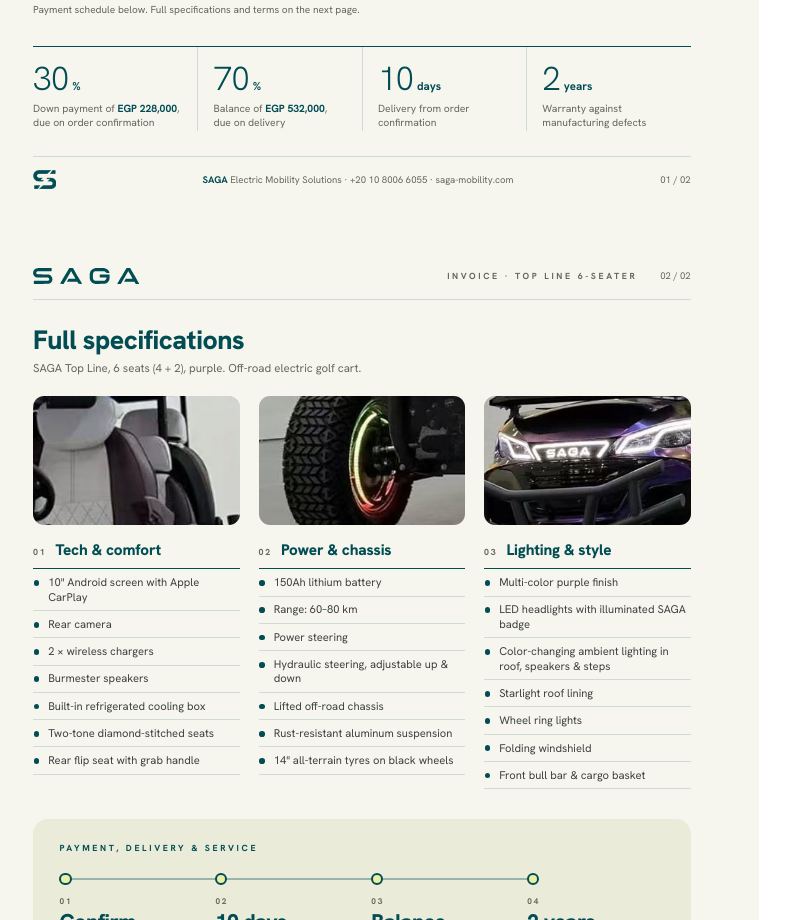
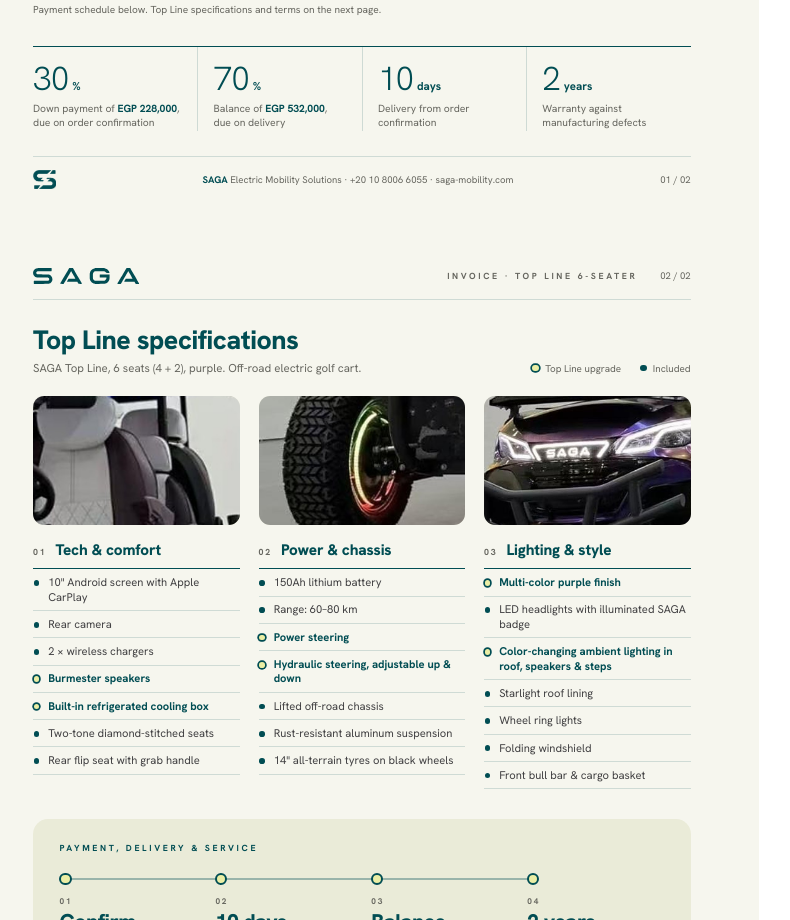
Before and after one commit to mustafaelgindi8-png/Gindi-Website, a plain HTML site: page quotations/saga-top-line-6-invoice/invoice.html in a window 1280 px wide. Shown: the part 900-1820 px from the top of the page, without its empty margins (35-825 px from the left). Drawn offline with Linux system fonts and the light colour scheme.

Commit message:
Invoice: label Top Line specifications and mark Top Line upgrades
All 13 Top Line items from the SAGA price list are on the invoice;
the six Top Line upgrades are now highlighted with a legend.
Price stays EGP 760,000.

Co-Authored-By: Claude Opus 5.5 <noreply@anthropic.com>
Claude-Session: https://claude.ai/code/session_013WdPT5LhnSLoUsRgdwVERE

```diff
--- a/quotations/saga-top-line-6-invoice/invoice.html
+++ b/quotations/saga-top-line-6-invoice/invoice.html
@@ -125,7 +125,9 @@
   .p2-head .right { display: flex; align-items: center; gap: 6mm; color: var(--muted); }
   .p2-head .pg { font-size: 7.2pt; }
 
-  .sec-head { margin-top: 7mm; }
+  .sec-head { margin-top: 7mm; display: flex; justify-content: space-between; align-items: flex-end; gap: 10mm; }
+  .legend { display: flex; gap: 5mm; padding-bottom: .8mm; font-size: 7.4pt; color: var(--muted); white-space: nowrap; }
+  .legend i { display: inline-block; width: 1.8mm; height: 1.8mm; border-radius: 50%; margin-right: 1.6mm; vertical-align: .05mm; background: var(--teal); }
   .sec-head h2 { font-size: 20pt; font-weight: 800; color: var(--teal); letter-spacing: -.015em; line-height: 1.05; }
   .sec-head p { margin-top: 1.6mm; font-size: 8.6pt; line-height: 1.5; color: var(--muted); }
 
@@ -140,6 +142,8 @@
   .spec ul { list-style: none; }
   .spec li { position: relative; padding: 1.55mm 0 1.55mm 4mm; border-bottom: .25mm solid var(--rule); font-size: 8.4pt; line-height: 1.3; }
   .spec li::before { content: ""; position: absolute; left: .2mm; top: 2.85mm; width: 1.5mm; height: 1.5mm; border-radius: 50%; background: var(--teal); }
+  .spec li.up { font-weight: 700; color: var(--teal); }
+  .spec li.up::before, .legend i.up { background: var(--lime); box-shadow: 0 0 0 .45mm var(--teal); }
 
   .journey { margin-top: 8mm; background: var(--cream); border-radius: 4mm; padding: 6mm 7mm; }
   .journey .eyebrow { color: var(--teal); }
@@ -237,7 +241,7 @@
         <div class="total num"><span class="cur">EGP</span>760,000</div>
       </div>
     </section>
-    <p class="note">Payment schedule below. Full specifications and terms on the next page.</p>
+    <p class="note">Payment schedule below. Top Line specifications and terms on the next page.</p>
 
     <div class="figures">
       <div class="fig"><div class="v"><b class="num">30</b><small>%</small></div><div class="l">Down payment of <strong>EGP&nbsp;228,000</strong>, due on order confirmation</div></div>
@@ -263,8 +267,11 @@
     </header>
 
     <div class="sec-head">
-      <h2>Full specifications</h2>
-      <p>SAGA Top Line, 6 seats (4 + 2), purple. Off-road electric golf cart.</p>
+      <div>
+        <h2>Top Line specifications</h2>
+        <p>SAGA Top Line, 6 seats (4 + 2), purple. Off-road electric golf cart.</p>
+      </div>
+      <div class="legend"><span><i class="up"></i>Top Line upgrade</span><span><i></i>Included</span></div>
     </div>
 
     <div class="spec-grid">
@@ -275,8 +282,8 @@
           <li>10" Android screen with Apple CarPlay</li>
           <li>Rear camera</li>
           <li>2 × wireless chargers</li>
-          <li>Burmester speakers</li>
-          <li>Built-in refrigerated cooling box</li>
+          <li class="up">Burmester speakers</li>
+          <li class="up">Built-in refrigerated cooling box</li>
           <li>Two-tone diamond-stitched seats</li>
           <li>Rear flip seat with grab handle</li>
         </ul>
@@ -288,8 +295,8 @@
         <ul>
           <li>150Ah lithium battery</li>
           <li>Range: 60–80 km</li>
-          <li>Power steering</li>
-          <li>Hydraulic steering, adjustable up &amp; down</li>
+          <li class="up">Power steering</li>
+          <li class="up">Hydraulic steering, adjustable up &amp; down</li>
           <li>Lifted off-road chassis</li>
           <li>Rust-resistant aluminum suspension</li>
           <li>14" all-terrain tyres on black wheels</li>
@@ -300,9 +307,9 @@
         <figure><img src="assets/detail-lights.jpg" alt="LED headlights with illuminated SAGA badge"></figure>
         <h3><span class="no">03</span>Lighting &amp; style</h3>
         <ul>
-          <li>Multi-color purple finish</li>
+          <li class="up">Multi-color purple finish</li>
           <li>LED headlights with illuminated SAGA badge</li>
-          <li>Color-changing ambient lighting in roof, speakers &amp; steps</li>
+          <li class="up">Color-changing ambient lighting in roof, speakers &amp; steps</li>
           <li>Starlight roof lining</li>
           <li>Wheel ring lights</li>
           <li>Folding windshield</li>
```
Also changed, not shown: 1 other file.
